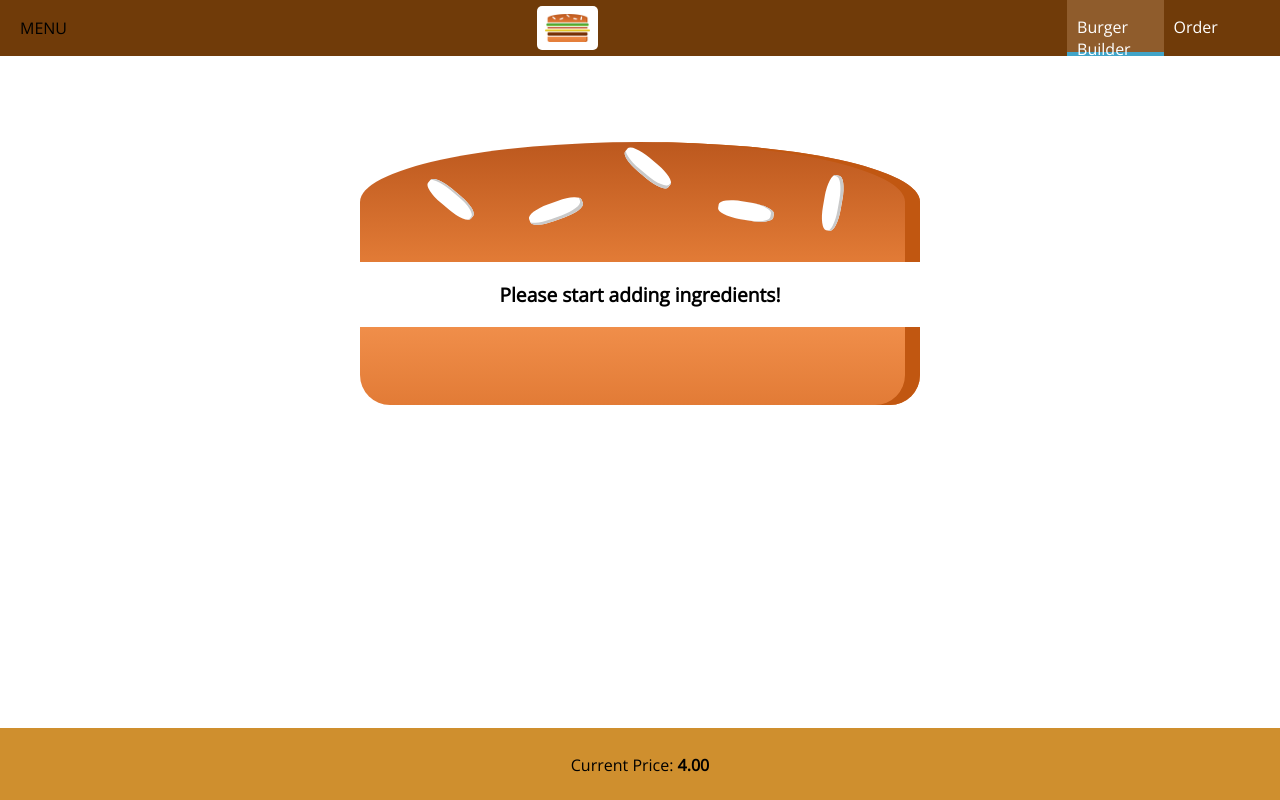
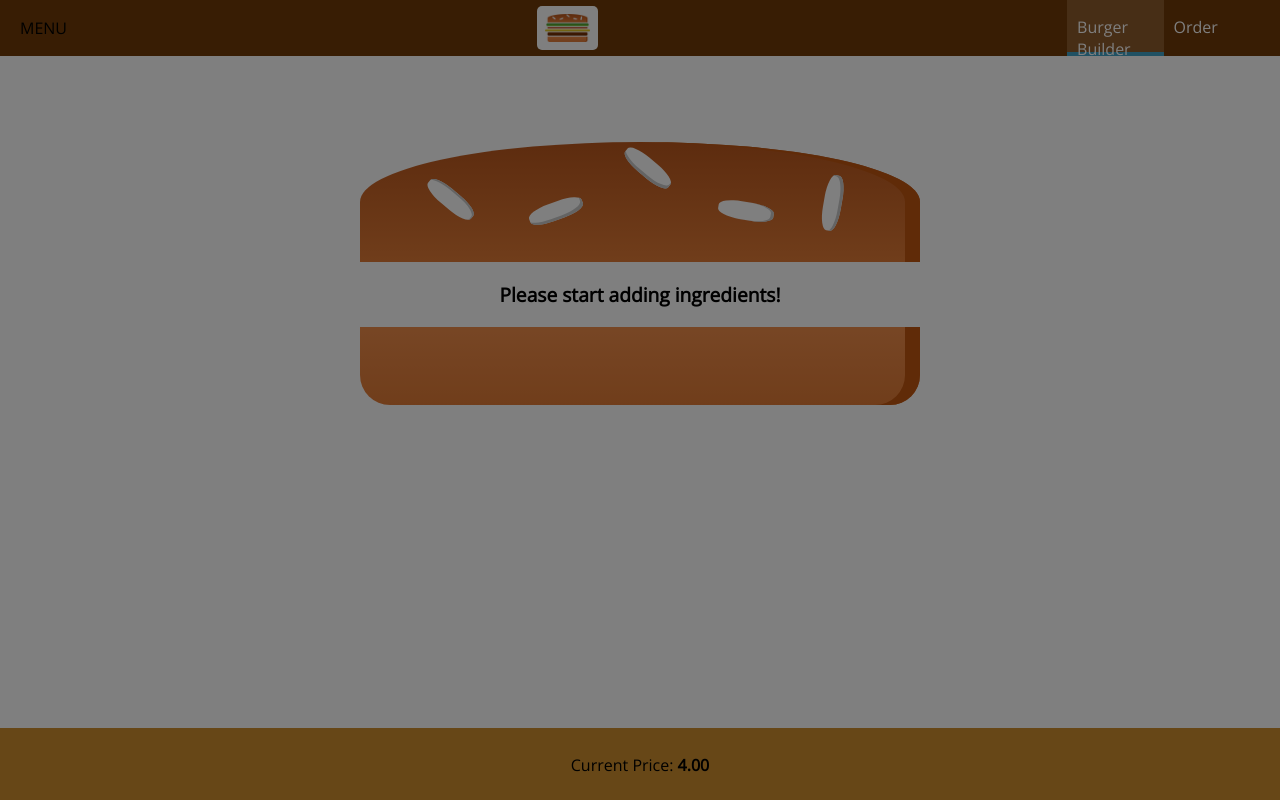
Before and after one commit to blatoo/burgerbuilder_react_class, a React (Create React App) app: page / in a window 1280 px wide. Shown: the top 800 px of the page. Built offline with nearby package versions, Linux system fonts and the light colour scheme.

Commit message:
179. Reusing the Backdrop

```diff
--- a/src/components/Layout/Layout.js
+++ b/src/components/Layout/Layout.js
@@ -1,15 +1,29 @@
-import React from "react";
+import React, { Component } from "react";
 import Aux from "../../hoc/Auxilian";
 import classes from "./Layout.module.css";
 import Toolbar from "../Navigation/Toolbar/Toolbar";
 import SideDrawer from "../Navigation/SideDrawer/SideDrawer";
 
-const layout = props => (
-	<Aux>
-		<Toolbar />
-		<SideDrawer />
-		<main className={classes.Content}> {props.children}</main>
-	</Aux>
-);
+class Layout extends Component {
+	state = {
+		showSideDrawer: true
+	};
 
-export default layout;
+	sideDrawerClosedHandler = props => {
+		this.setState({ showSideDrawer: false });
+	};
+	render() {
+		return (
+			<Aux>
+				<Toolbar />
+				<SideDrawer
+					open={this.state.showSideDrawer}
+					closed={this.sideDrawerClosedHandler}
+				/>
+				<main className={classes.Content}> {this.props.children}</main>
+			</Aux>
+		);
+	}
+}
+
+export default Layout;
--- a/src/components/Navigation/SideDrawer/SideDrawer.js
+++ b/src/components/Navigation/SideDrawer/SideDrawer.js
@@ -1,10 +1,19 @@
-import React from "react";
+import React, { Fragment } from "react";
 import Logo from "../../Logo/Logo";
 import NavigationItems from "../NavigationItems/NavigationItems";
 import classes from "./SideDrawer.module.css";
-const sideDrawer = () => {
+import Backdrop from "../../UI/Backdrop/Backdrop";
+const sideDrawer = props => {
+	let attachedClasses = [];
+
+	attachedClasses = props.open
+		? [classes.SideDrawer, classes.Open]
+		: [classes.SideDrawer, classes.Close];
+
 	return (
-		<div className={classes.SideDrawer}>
+		<Fragment>
+			<Backdrop show={props.open} clicked={props.closed}></Backdrop>
+			<div className={attachedClasses.join(" ")}>
 				<div className={classes.Logo}>
 					<Logo></Logo>
 				</div>
@@ -12,6 +21,7 @@ const sideDrawer = () => {
 					<NavigationItems> </NavigationItems>
 				</nav>
 			</div>
+		</Fragment>
 	);
 };
 
--- a/src/components/UI/Backdrop/Backdrop.js
+++ b/src/components/UI/Backdrop/Backdrop.js
@@ -3,7 +3,7 @@ import classes from "./Backdrop.module.css";
 
 const backdrop = props => {
 	return props.show ? (
-		<div className={classes.Backdrop} onClick={props.purchasingCancel}>
+		<div className={classes.Backdrop} onClick={props.clicked}>
 			{props.children}
 		</div>
 	) : null;
--- a/src/components/UI/Modal/Modal.js
+++ b/src/components/UI/Modal/Modal.js
@@ -5,10 +5,7 @@ import Backdrop from "../Backdrop/Backdrop";
 const modal = props => {
 	return (
 		<React.Fragment>
-			<Backdrop
-				show={props.purchasing}
-				purchasingCancel={props.purchasingCancel}
-			>
+			<Backdrop show={props.purchasing} clicked={props.purchasingCancel}>
 				{" "}
 			</Backdrop>
 			<div
```
Lines whose indentation alone changed are shown as unchanged.
